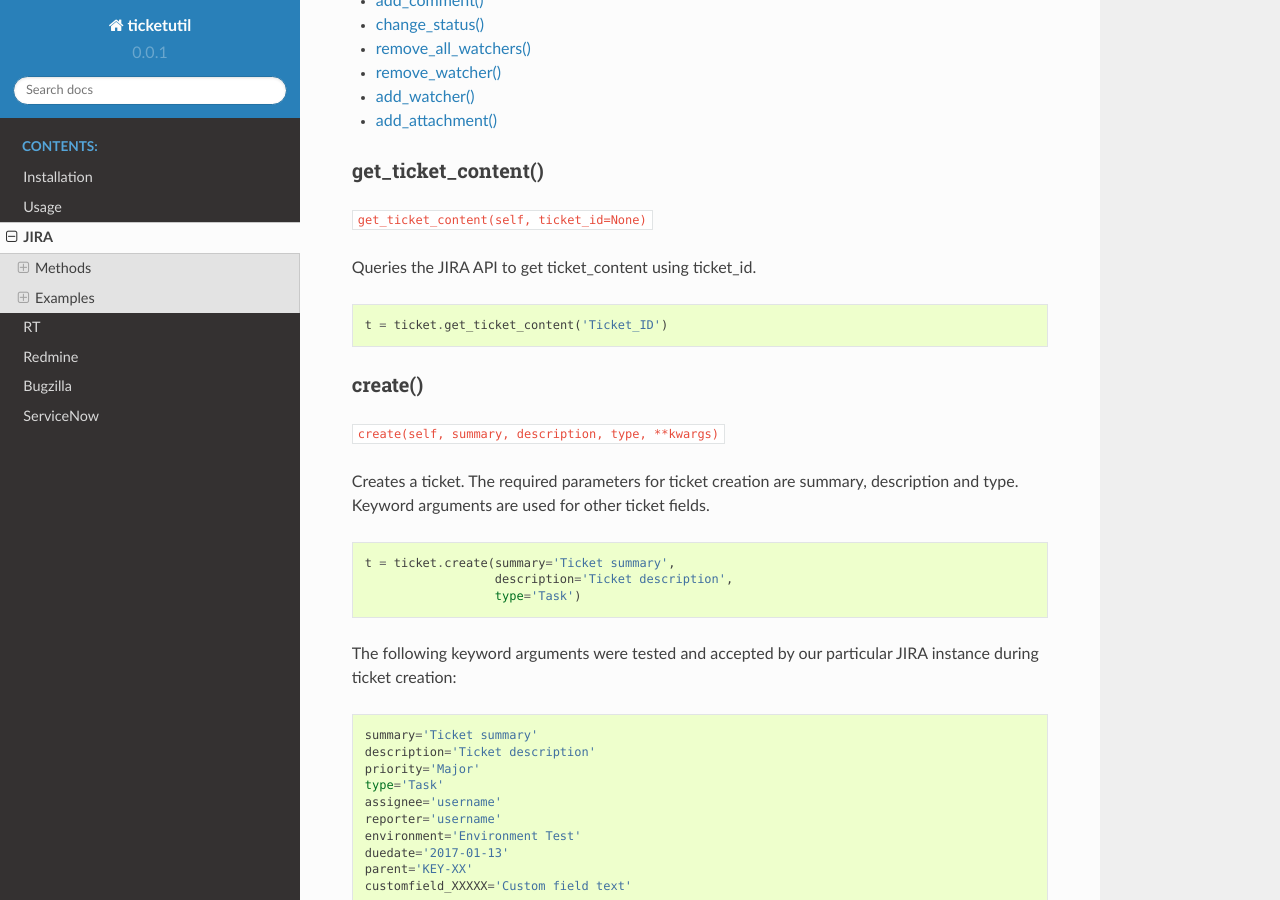
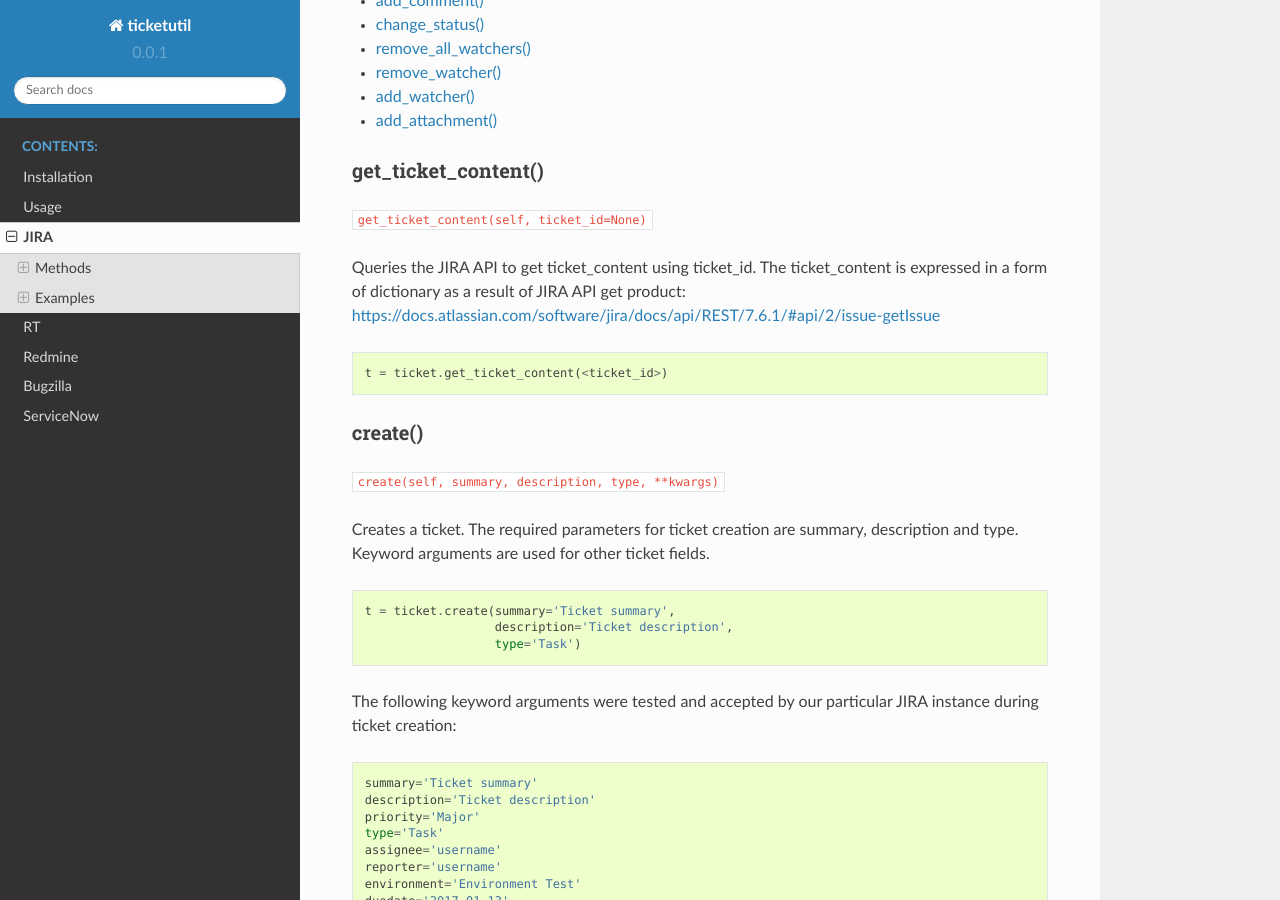
Before and after one commit to dmranck/ticketutil, a Sphinx documentation site: the page built from read-the-docs/source/JIRA.rst, in a window 1280 px wide and 900 px high, scrolled down 515 px. Built offline with Sphinx 7.4.7 and the Read the Docs theme 2.0.0, drawn with Linux system fonts in a browser that asks for light colours; some of the changed text lies outside the part shown.

Commit message:
Add changes after review

```diff
--- a/read-the-docs/source/JIRA.rst
+++ b/read-the-docs/source/JIRA.rst
@@ -31,11 +31,13 @@ get_ticket_content()
 
 ``get_ticket_content(self, ticket_id=None)``
 
-Queries the JIRA API to get ticket_content using ticket_id.
+Queries the JIRA API to get ticket_content using ticket_id. The ticket_content
+is expressed in a form of dictionary as a result of JIRA API get product:
+https://docs.atlassian.com/software/jira/docs/api/REST/7.6.1/#api/2/issue-getIssue
 
 .. code:: python
 
-    t = ticket.get_ticket_content('Ticket_ID')
+    t = ticket.get_ticket_content(<ticket_id>)
 
 
 create()
@@ -268,6 +270,7 @@ Update existing JIRA tickets
 
     # Check the actual ticket content after applied updates
     t = ticket.get_ticket_content()
+    returned_ticket_content = t.ticket_content
 
     # Work with a different ticket.
     t = ticket.set_ticket_id(<new_ticket_id>)
--- a/read-the-docs/source/Usage.rst
+++ b/read-the-docs/source/Usage.rst
@@ -100,7 +100,7 @@ URL of the ticket. An example is below.
 
 .. note::
 
-    For ServiceNow, the user-accessible methods return a ``ticket_content``
+    For ServiceNow and JIRA the user-accessible methods return a ``ticket_content``
     field, which contains a json representation of the current ticket's content.
     This will be expanded to the other ticketutil tools in the future. Access this
     data with ``t.ticket_content``.
```
Also changed, not shown: 1 other file.
